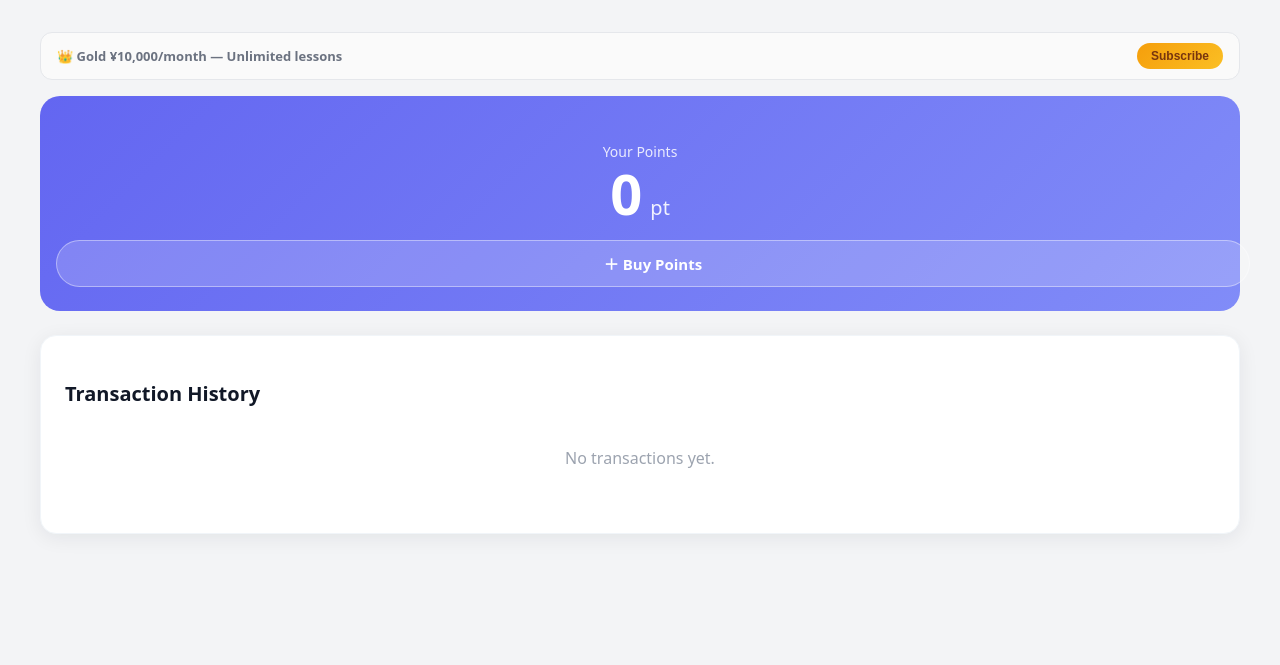
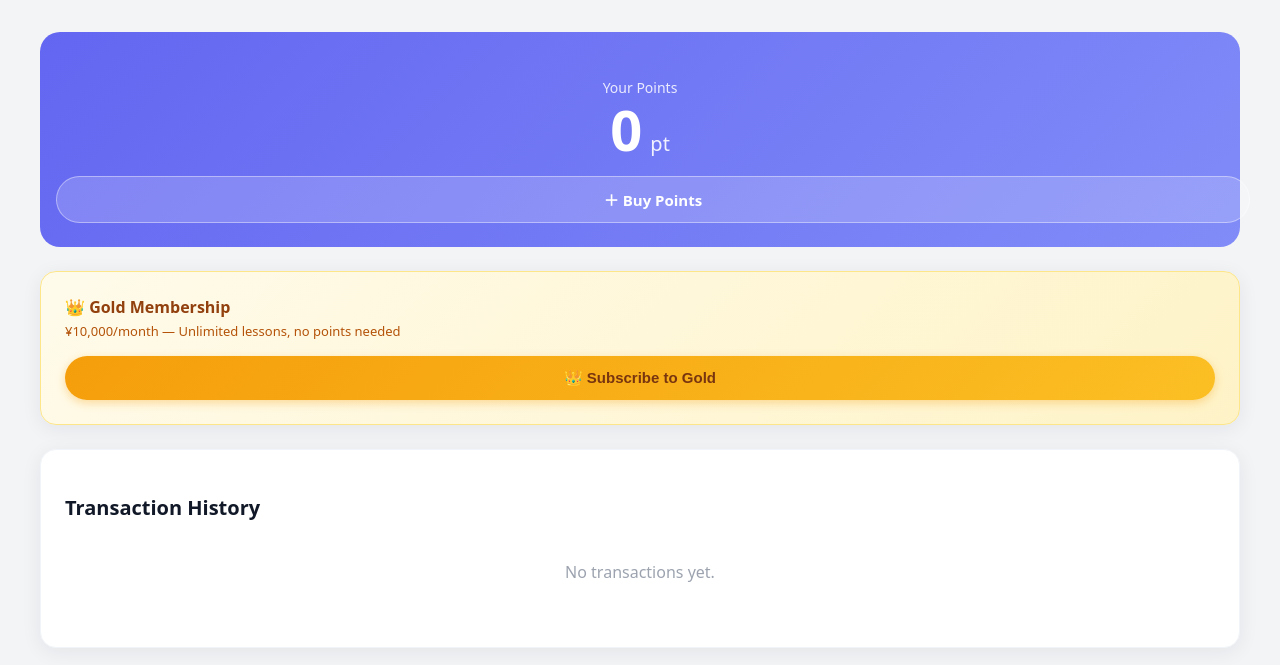
Before and after one commit to Zitatori/Django-5min-LanguageApp, a Django app: page /profile/ in a window 1280 px wide. Shown: the part 54-719 px from the top of the page. Run offline with Django 4.2, Linux system fonts and the light colour scheme; the visitor is signed in with stand-in values (Sample User, id 1); data comes from the database, SQL or seed files in the repository; data that the repository does not hold is empty; some libraries are stand-ins or nearby versions.

Commit message:
Goldボタンを上バナーから撤去しWithdrawカード下に移動
- 非Goldユーザーの上部バナーを削除
- Goldアクティブバナーは残す（有効期限表示）
- Withdraw セクションの下に Gold 入会カードを配置
  → 幅いっぱいの大きいボタンに変更

Co-Authored-By: Claude Sonnet 4.6 <noreply@anthropic.com>

```diff
--- a/templates/core/profile.html
+++ b/templates/core/profile.html
@@ -115,6 +115,33 @@
     padding:4px 10px; white-space:nowrap;
   }
 
+  /* ── Gold 入会カード（Withdraw下） ── */
+  .gold-sub-card {
+    margin-top: 1.2rem;
+    border: 1.5px solid #fde68a;
+    background: linear-gradient(135deg, #fffbeb 0%, #fef3c7 100%);
+  }
+  .gold-sub-title {
+    font-size: 16px; font-weight: 700; color: #92400e;
+    margin: 0 0 4px;
+  }
+  .gold-sub-desc {
+    font-size: 13px; color: #b45309; margin: 0 0 16px;
+  }
+  .btn-gold-full {
+    display: block; width: 100%;
+    padding: 13px;
+    background: linear-gradient(135deg, #f59e0b 0%, #fbbf24 100%);
+    color: #78350f;
+    border: none; border-radius: 999px;
+    font-size: 15px; font-weight: 700;
+    cursor: pointer; text-align: center;
+    box-shadow: 0 3px 10px rgba(245,158,11,0.35);
+    transition: opacity .15s, transform .12s;
+  }
+  .btn-gold-full:hover { opacity: .88; transform: translateY(-1px); }
+  .btn-gold-full:active { transform: scale(0.97); }
+
   /* ── PC レイアウト ── */
   @media (min-width: 900px) {
     /* ポイントヒーロー＋引出フォームを横並び（講師のみ） */
@@ -151,18 +178,6 @@
     &#x1F451; <span>Gold {% trans "Member" %}</span>
     <span class="gold-expiry-text">— {% trans "Active until" %} {{ gold_expires_at|date:"Y/m/d" }}</span>
   </div>
-</div>
-{% else %}
-<div class="gold-banner gold-inactive">
-  <div class="gold-left">&#x1F451; Gold ¥10,000/{% trans "month" %} — {% trans "Unlimited lessons" %}</div>
-  {% if gold_request_pending %}
-    <span class="gold-pending-sm">&#x23F3; {% trans "Pending" %}</span>
-  {% else %}
-    <form method="post" action="{% url 'request_gold' %}" style="margin:0;">
-      {% csrf_token %}
-      <button type="submit" class="btn-gold-sm">{% trans "Subscribe" %}</button>
-    </form>
-  {% endif %}
 </div>
 {% endif %}
 
@@ -229,6 +244,21 @@
 </div>
 {% endif %}
 
+{% if not is_gold %}
+<div class="card gold-sub-card">
+  <p class="gold-sub-title">&#x1F451; Gold {% trans "Membership" %}</p>
+  <p class="gold-sub-desc">¥10,000/{% trans "month" %} — {% trans "Unlimited lessons, no points needed" %}</p>
+  {% if gold_request_pending %}
+    <span class="gold-pending-sm">&#x23F3; {% trans "Request pending — we'll activate it shortly." %}</span>
+  {% else %}
+    <form method="post" action="{% url 'request_gold' %}" style="margin:0;">
+      {% csrf_token %}
+      <button type="submit" class="btn-gold-full">&#x1F451; {% trans "Subscribe to Gold" %}</button>
+    </form>
+  {% endif %}
+</div>
+{% endif %}
+
 </div>{# /pf-pc-top #}
 
 <div class="card pf-tx-card">
```
